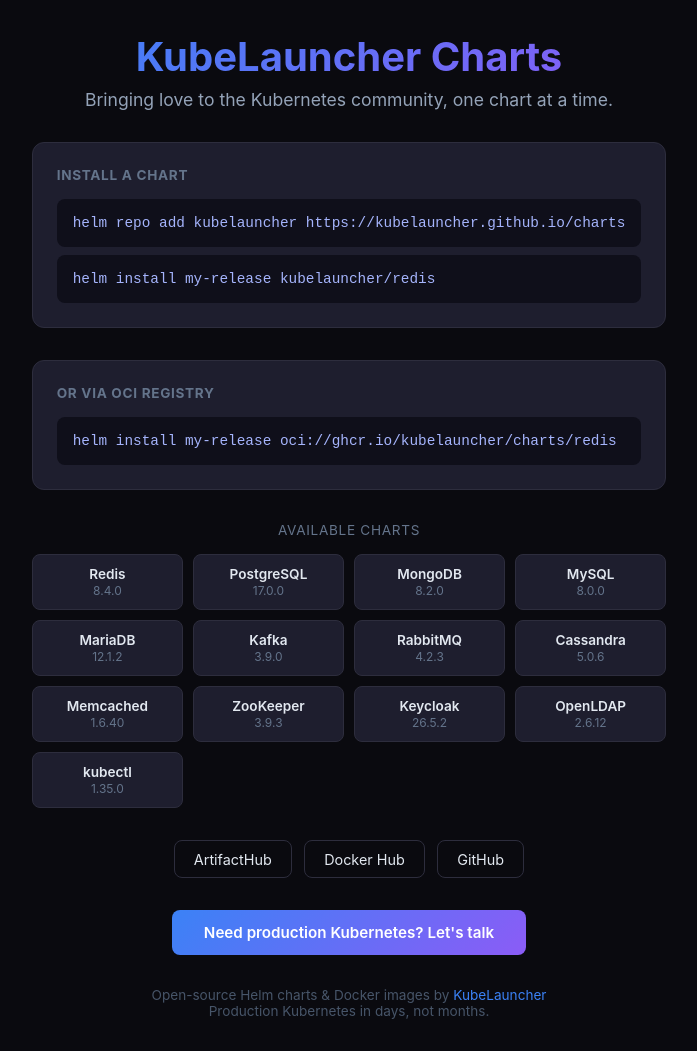
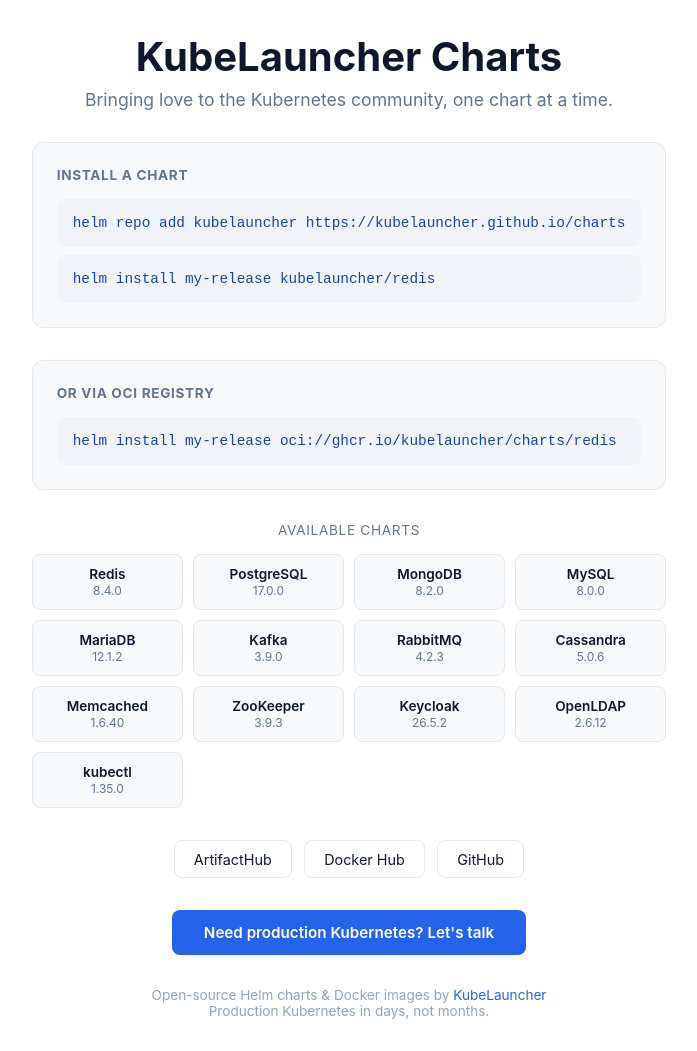
Before and after one commit to kubelauncher/charts, a plain HTML site: page index.html in a window 1280 px wide. Shown: the whole page, without its empty margins (291-988 px from the left). Drawn offline with Linux system fonts and the light colour scheme.

Commit message:
deploy: d58e476db036d44ccf27787df565bc3608b3a3c3

```diff
--- a/index.html
+++ b/index.html
@@ -8,8 +8,8 @@
     * { margin: 0; padding: 0; box-sizing: border-box; }
     body {
       font-family: -apple-system, BlinkMacSystemFont, "Segoe UI", Roboto, sans-serif;
-      background: #0a0a0f;
-      color: #e2e8f0;
+      background: #ffffff;
+      color: #0f172a;
       min-height: 100vh;
       display: flex;
       flex-direction: column;
@@ -21,19 +21,17 @@
     h1 {
       font-size: 2.5rem;
       font-weight: 700;
-      background: linear-gradient(135deg, #3b82f6, #8b5cf6);
-      -webkit-background-clip: text;
-      -webkit-text-fill-color: transparent;
+      color: #0f172a;
       margin-bottom: 0.5rem;
     }
     .tagline {
-      color: #94a3b8;
+      color: #64748b;
       font-size: 1.1rem;
       margin-bottom: 2rem;
     }
     .usage {
-      background: #1e1e2e;
-      border: 1px solid #2d2d3d;
+      background: #f8fafc;
+      border: 1px solid #e2e8f0;
       border-radius: 12px;
       padding: 1.5rem;
       margin-bottom: 2rem;
@@ -48,12 +46,12 @@
     }
     code {
       display: block;
-      background: #0f0f1a;
+      background: #f1f5f9;
       border-radius: 8px;
       padding: 1rem;
       font-family: "SF Mono", "Fira Code", monospace;
       font-size: 0.9rem;
-      color: #a5b4fc;
+      color: #1e40af;
       overflow-x: auto;
       margin-bottom: 0.5rem;
     }
@@ -70,16 +68,16 @@
       align-items: center;
       gap: 0.5rem;
       padding: 0.6rem 1.2rem;
-      border: 1px solid #2d2d3d;
+      border: 1px solid #e2e8f0;
       border-radius: 8px;
-      color: #e2e8f0;
+      color: #0f172a;
       text-decoration: none;
       font-size: 0.9rem;
       transition: border-color 0.2s, background 0.2s;
     }
     .links a:hover {
-      border-color: #3b82f6;
-      background: rgba(59, 130, 246, 0.1);
+      border-color: #2563eb;
+      background: rgba(37, 99, 235, 0.04);
     }
     .charts {
       display: grid;
@@ -90,18 +88,18 @@
     .charts a {
       display: block;
       padding: 0.7rem;
-      background: #1e1e2e;
-      border: 1px solid #2d2d3d;
+      background: #f8fafc;
+      border: 1px solid #e2e8f0;
       border-radius: 8px;
-      color: #e2e8f0;
+      color: #0f172a;
       text-decoration: none;
       font-size: 0.85rem;
       transition: border-color 0.2s, background 0.2s, transform 0.15s;
     }
     .charts a:hover {
-      border-color: #3b82f6;
-      background: rgba(59, 130, 246, 0.1);
-      transform: translateY(-2px);
+      border-color: #2563eb;
+      background: rgba(37, 99, 235, 0.04);
+      transform: translateY(-1px);
     }
     .charts .name { font-weight: 600; }
     .charts .ver { color: #64748b; font-size: 0.75rem; }
@@ -115,21 +113,21 @@
     .cta {
       display: inline-block;
       padding: 0.8rem 2rem;
-      background: linear-gradient(135deg, #3b82f6, #8b5cf6);
+      background: #2563eb;
       border-radius: 8px;
       color: white;
       text-decoration: none;
       font-weight: 600;
       font-size: 0.95rem;
       margin-bottom: 2rem;
-      transition: opacity 0.2s;
+      transition: background 0.2s;
     }
-    .cta:hover { opacity: 0.9; }
+    .cta:hover { background: #1e40af; }
     .footer {
-      color: #475569;
+      color: #94a3b8;
       font-size: 0.85rem;
     }
-    .footer a { color: #3b82f6; text-decoration: none; }
+    .footer a { color: #2563eb; text-decoration: none; }
     .footer a:hover { text-decoration: underline; }
   </style>
 </head>
```
Also changed, not shown: 14 other files.
